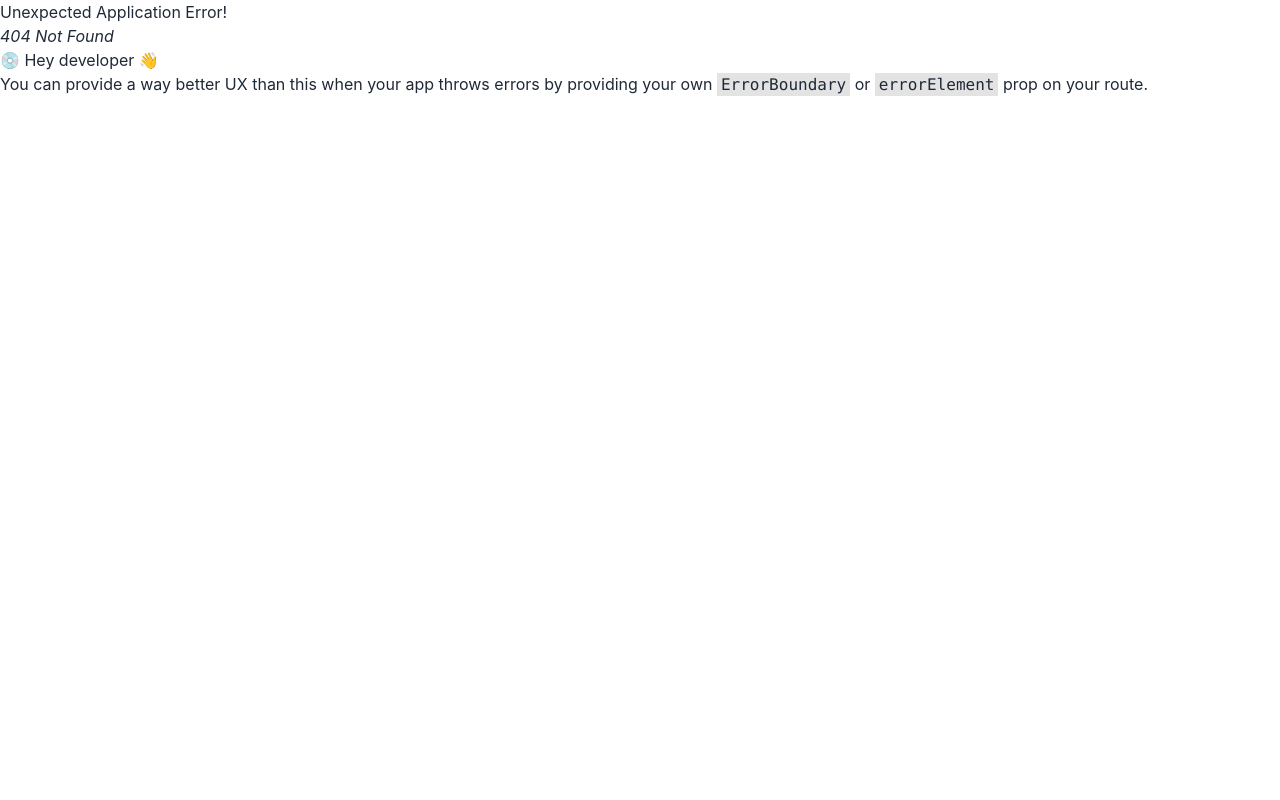
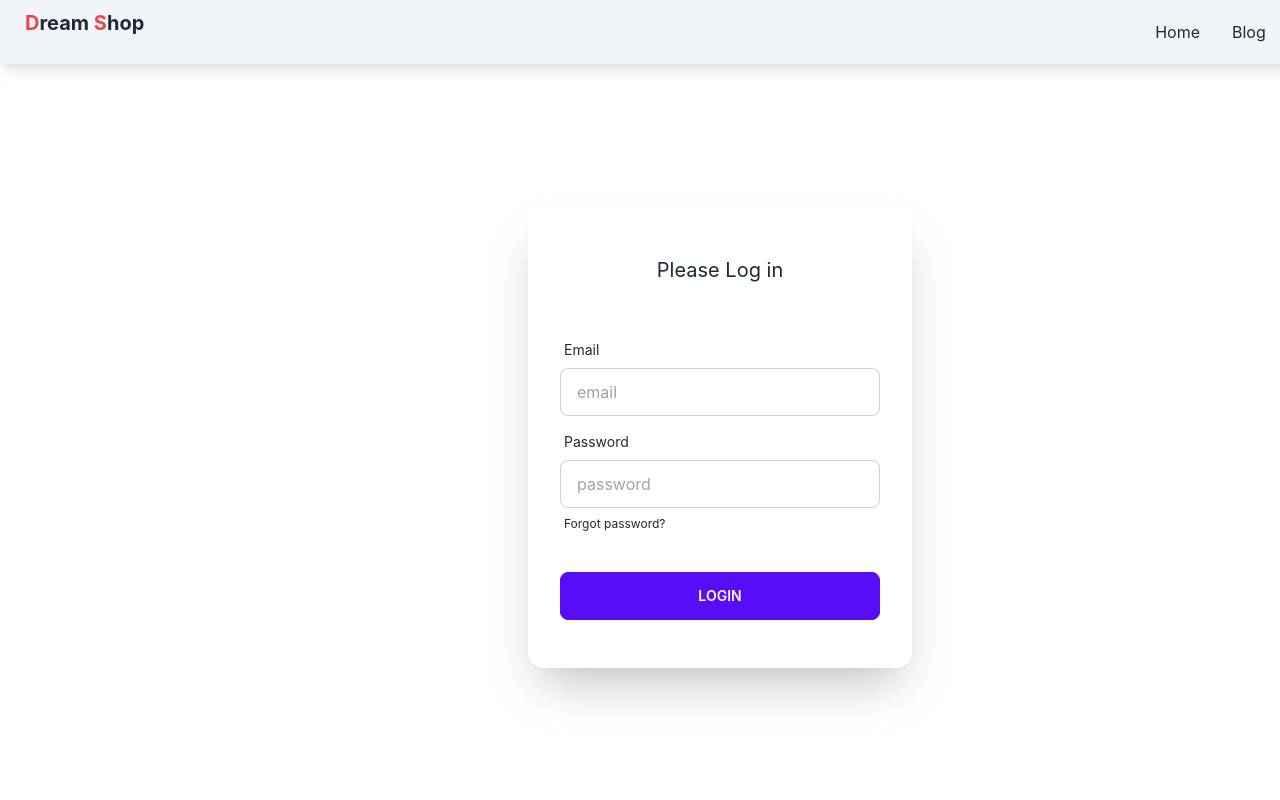
Before and after one commit to Rokibul-bd/dream-shop-client, a React (Create React App) app: page /login in a window 1280 px wide. Before the commit this address had no page. Shown: the top 800 px of the page. Built offline with nearby package versions, Linux system fonts and the light colour scheme.

Commit message:
design log in page

```diff
--- /dev/null
+++ b/src/Pages/Login/Login.js
@@ -0,0 +1,33 @@
+import React from 'react';
+import useTitle from '../../hooks/useTitle';
+
+const Login = () => {
+    useTitle('Login')
+    return (
+        <div className="card flex-shrink-0 w-full max-w-sm shadow-2xl bg-base-100 my-36 mx-auto pt-12">
+            <h3 className='text-center text-xl'>Please Log in</h3>
+            <div className="card-body py-12">
+                <div className="form-control">
+                    <label className="label">
+                        <span className="label-text">Email</span>
+                    </label>
+                    <input type="text" placeholder="email" className="input input-bordered" />
+                </div>
+                <div className="form-control">
+                    <label className="label">
+                        <span className="label-text">Password</span>
+                    </label>
+                    <input type="text" placeholder="password" className="input input-bordered" />
+                    <label className="label">
+                        <a href="/" className="label-text-alt link link-hover">Forgot password?</a>
+                    </label>
+                </div>
+                <div className="form-control mt-6">
+                    <button className="btn btn-primary">Login</button>
+                </div>
+            </div>
+        </div>
+    );
+};
+
+export default Login;
--- /dev/null
+++ b/src/Pages/PageNotFound/PageNotFound.js
@@ -0,0 +1,13 @@
+import React from 'react';
+import imageNotFound from '../../vendors/images/routesNotFound.jpg'
+const PageNotFound = () => {
+    return (
+        <div>
+            <h3 className='text-red-500 text-center text-3xl mt-24 mb-8'>!Opps Sorry data not found</h3>
+            <p className='text-center mb-24'>please cheack aunother routes</p>
+            <img className='mx-auto' src={imageNotFound} alt="" />
+        </div>
+    );
+};
+
+export default PageNotFound;
--- a/src/Pages/Shared/Navbar/Navbar.js
+++ b/src/Pages/Shared/Navbar/Navbar.js
@@ -6,6 +6,7 @@ const Navbar = () => {
         <li><Link to="/">Home</Link></li>
         <li><Link>Blog</Link></li>
         <li><Link>About</Link></li>
+        <li><Link to="/login">log in</Link></li>
     </>
     return (
         <div className="navbar bg-slate-100 shadow-lg">
```
Also changed, not shown: src/Routes/Routes/Routes.js (+10 -2 lines), src/vendors/images/routesNotFound.jpg (added).
